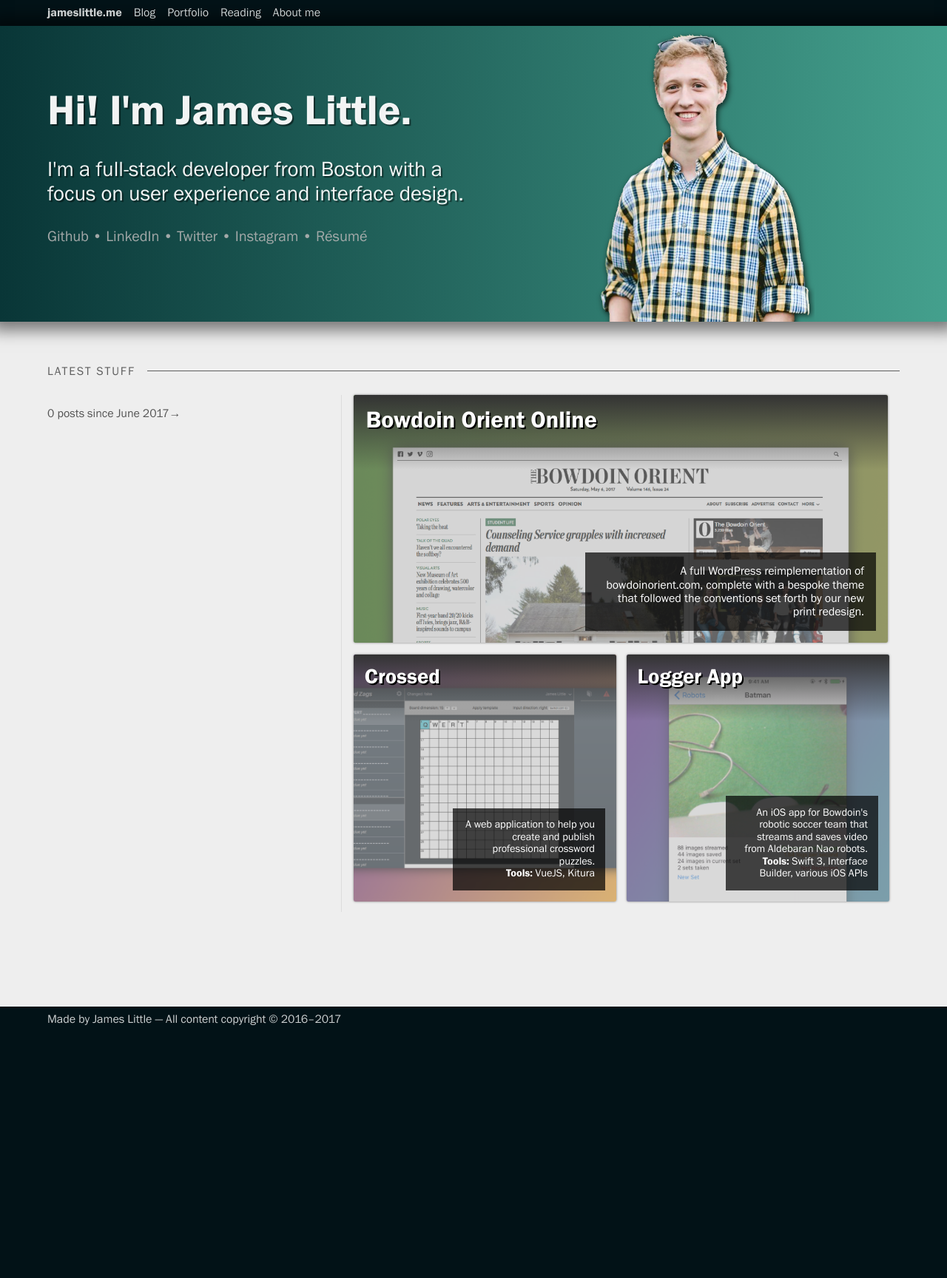
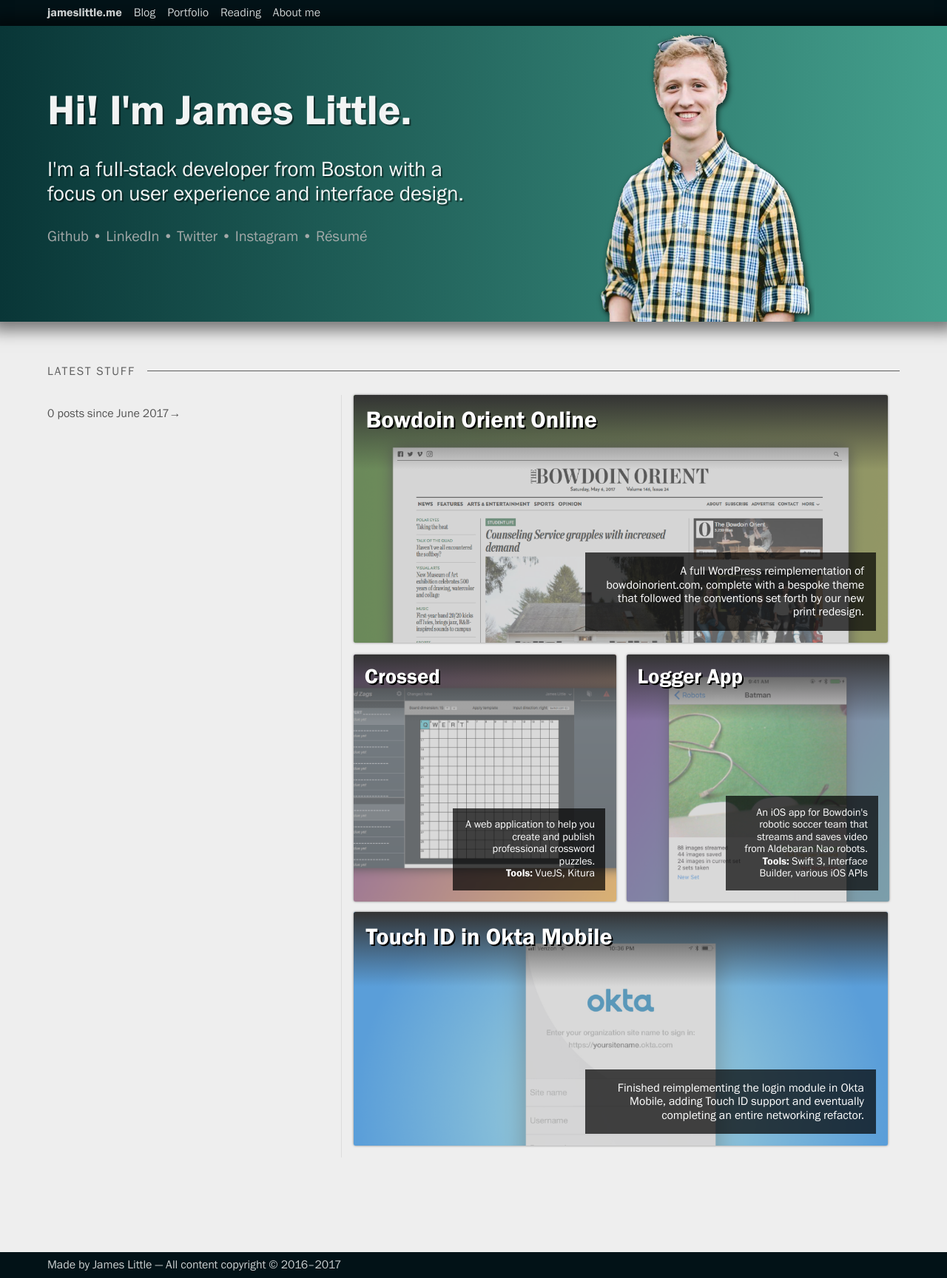
Before and after one commit to jameslittle230/jameslittle.me-archive, a Jekyll site: the page built from index.html, in a window 1280 px wide. Shown: the whole page at 74% size. Built offline with Jekyll 4.4.1, drawn with Linux system fonts in a browser that asks for light colours; before the commit the page ends 1396 px from its top, so only the background shows below that.

```diff
--- a/_includes/footer.html
+++ b/_includes/footer.html
@@ -1 +1 @@
-<footer class="page-footer">Made by James Little &mdash; All content copyright &copy; 2016&ndash;2017</footer>
+<footer class="page-footer">Made by James Little &mdash; All content copyright &copy; 2016&ndash;<script type="text/javascript">document.write(new Date().getFullYear());</script></footer>
--- a/_layouts/main.html
+++ b/_layouts/main.html
@@ -5,6 +5,12 @@
         <meta name="viewport" content="width=device-width, initial-scale=1">
 
         <title>{{ page.title }} - jameslittle.me</title>
+
+        <link rel="apple-touch-icon" sizes="180x180" href="/apple-touch-icon.png">
+        <link rel="icon" type="image/png" sizes="32x32" href="/favicon-32x32.png">
+        <link rel="icon" type="image/png" sizes="16x16" href="/favicon-16x16.png">
+        <link rel="mask-icon" href="/safari-pinned-tab.svg" color="#44A08D">
+        <meta name="theme-color" content="#44A08D">
 
         <link rel="stylesheet" href="/styles/normalize.css">
         <link rel="stylesheet" href="/styles/fonts.css">
--- a/index.html
+++ b/index.html
@@ -39,28 +39,29 @@ title: Home
         </div>
 
         <div class="home-section__column home-section__column--portfolio">
-            <a class="portfolio-object portfolio-object--orient" href="/portfolio/logger-app.php">
+            <a class="portfolio-object portfolio-object--orient" href="/portfolio/orient/">
                 <h1 class="portfolio-object__header">Bowdoin Orient Online</h1>
                 <p class="portfolio-object__description">A full WordPress reimplementation of bowdoinorient.com, complete with a bespoke theme that followed the conventions set forth by our new print redesign.</p>
             </a>
 
             <div class="portfolio-row">
-                <a class="portfolio-object portfolio-object--half portfolio-object--crossed" href="/portfolio/logger-app.php">
+                <a class="portfolio-object portfolio-object--half portfolio-object--crossed" href="/portfolio/crossed">
                     <h1 class="portfolio-object__header">Crossed</h1>
                     <p class="portfolio-object__description">A web application to help you create and publish professional crossword puzzles.<br>
                     <strong>Tools:</strong> VueJS, Kitura</p>
                 </a>
 
-                <a class="portfolio-object portfolio-object--half portfolio-object--logger-app" href="/portfolio/logger-app.php">
+                <a class="portfolio-object portfolio-object--half portfolio-object--logger-app" href="/portfolio/logger">
                     <h1 class="portfolio-object__header">Logger App</h1>
                     <p class="portfolio-object__description">An iOS app for Bowdoin's robotic soccer team that streams and saves video from Aldebaran Nao robots.<br>
                     <strong>Tools:</strong> Swift 3, Interface Builder, various iOS APIs</p>
                 </a>
             </div>
+
+            <a class="portfolio-object portfolio-object--okta" href="/portfolio/okta-mobile">
+                <h1 class="portfolio-object__header">Touch ID in Okta Mobile</h1>
+                <p class="portfolio-object__description">Finished reimplementing the login module in Okta Mobile, adding Touch ID support and eventually completing an entire networking refactor.</p>
+            </a>
         </div>
     </div>
 </div>
-
-<!--<div class="home-section">-->
-    <!--<header class="home-section__header"><h1>More Projects</h1></header>-->
-<!--</div>-->
--- a/styles/style.css
+++ b/styles/style.css
@@ -368,9 +368,10 @@ figure {
 /**
  * Specific portfolio boxes -- image backgrounds
  */
-.portfolio-object--logger-app {background-image: url("/img/portfolio/logger/logger-app-square.png");}
-.portfolio-object--crossed {background-image: url("/img/portfolio/crossed/crossed-square.png");}
-.portfolio-object--orient {background-image: url("/img/portfolio/orient-online/orient-online-square.png");}
+.portfolio-object--logger-app {background-image: url("/img/home/logger/logger-app-square.png");}
+.portfolio-object--crossed {background-image: url("/img/home/crossed/crossed-square.png");}
+.portfolio-object--orient {background-image: url("/img/home/orient/orient-online-square.png");}
+.portfolio-object--okta {background-image: url("/img/home/okta/okta-login-square.png");}
 
 /**
  * Page Footer and Super Header
```
Also changed, not shown: _layouts/portfolio.html (added, +20 -0 lines), _portfolio/orient.md (+5 -0 lines), pages/about.md (+1 -2 lines), apple-touch-icon.png (added), favicon-16x16.png, favicon-32x32.png, favicon-96x96.png (deleted), favicon.ico, favicon.png (added), img/home/crossed/crossed-square.png (renamed from img/portfolio/crossed/crossed-square.png), img/home/logger/logger-app-square.png (renamed from img/portfolio/logger/logger-app-square.png), img/home/okta/okta-login-screenshot.jpg (added), img/home/okta/okta-login-square.png (added), img/home/orient/orient-online-square.png (renamed from img/portfolio/orient-online/orient-online-square.png), 1 more files, 1 other file.
